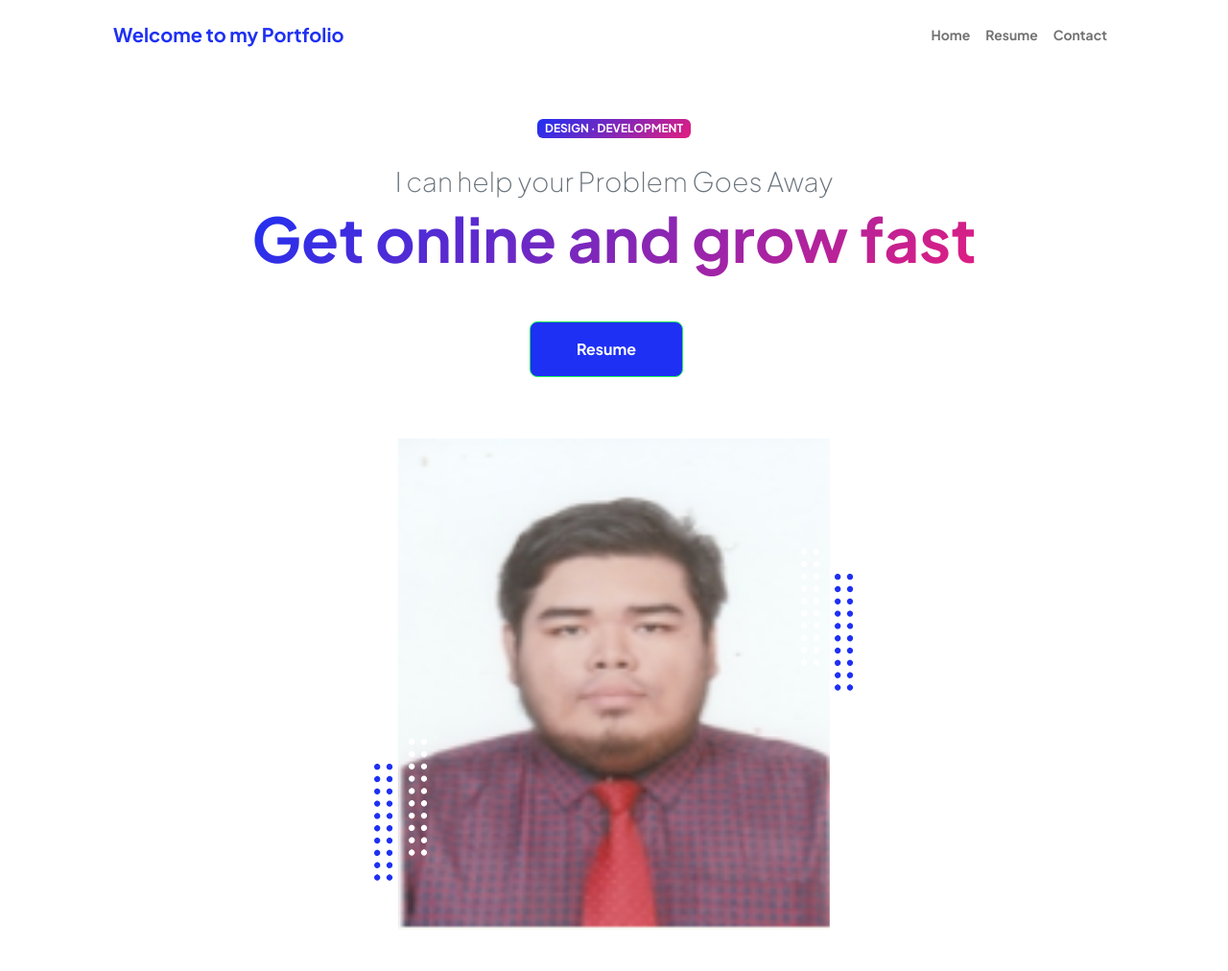
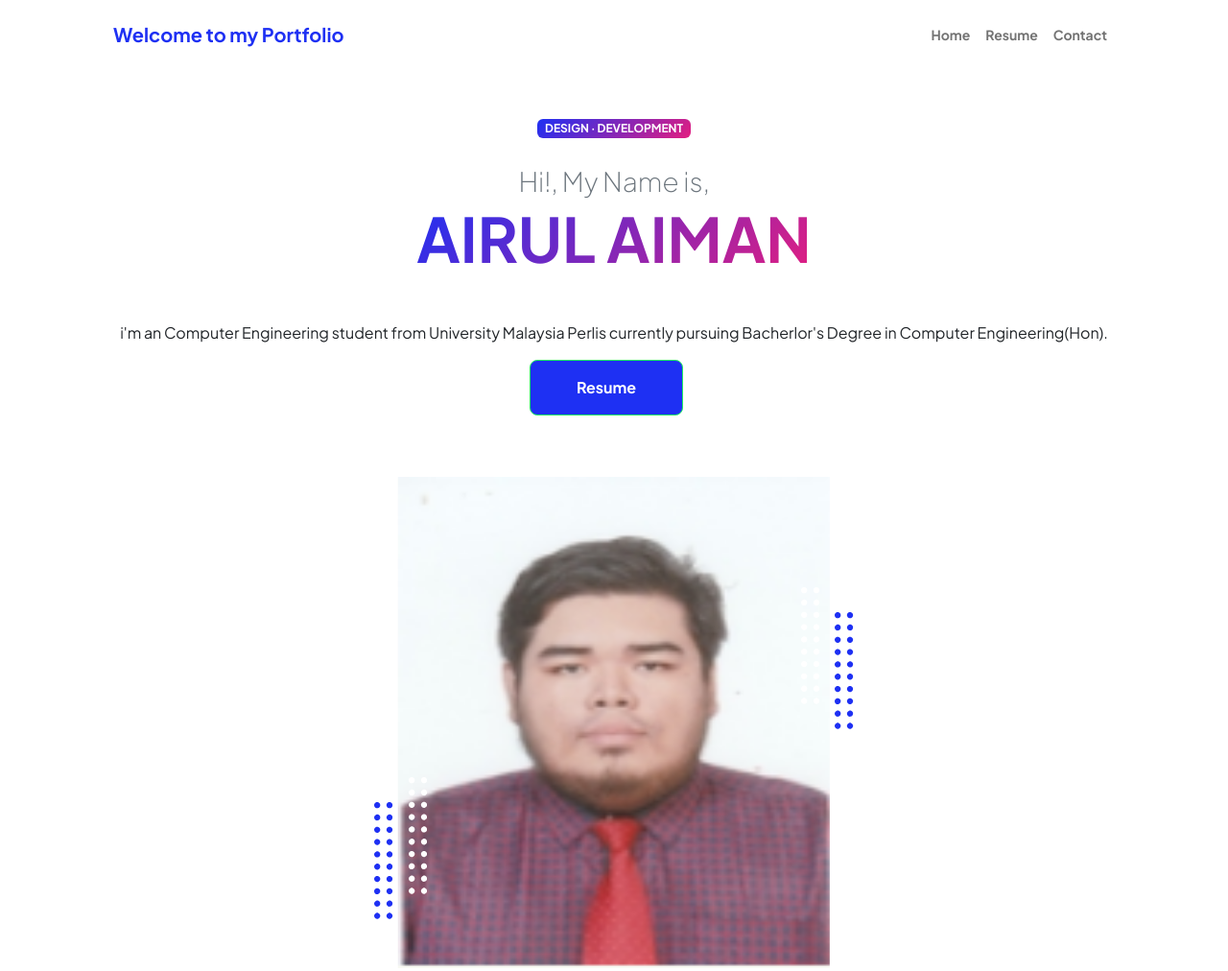
Before and after one commit to AirulAiman/Portfolio, a plain HTML site: page index.html in a window 1280 px wide. Shown: the top 1012 px of the page at 96% size. Drawn offline with nearby package versions, Linux system fonts and the light colour scheme.

Commit message:
Update index.html

```diff
--- a/index.html
+++ b/index.html
@@ -42,8 +42,9 @@
                             <!-- Header text content-->
                             <div class="text-center text-xxl-start">
                                 <div class="badge bg-gradient-primary-to-secondary text-white mb-4"><div class="text-uppercase">Design &middot; Development</div></div>
-                                <div class="fs-3 fw-light text-muted">I can help your Problem Goes Away</div>
-                                <h1 class="display-3 fw-bolder mb-5"><span class="text-gradient d-inline">Get online and grow fast</span></h1>
+                                <div class="fs-3 fw-light text-muted">Hi!, My Name is,</div>
+                                <h1 class="display-3 fw-bolder mb-5"><span class="text-gradient d-inline">AIRUL AIMAN</span></h1>
+                                <p class="home-text3" style="opacity: 1; transform: translateY(0px);">i'm an Computer Engineering student from University Malaysia Perlis currently pursuing Bacherlor's Degree in Computer Engineering(Hon).</p>
                                 <div class="d-grid gap-3 d-sm-flex justify-content-sm-center justify-content-xxl-start mb-3">
                                     <a class="btn btn-primary btn-lg px-5 py-3 me-sm-3 fs-6 fw-bolder" href="resume.html">Resume</a>
 
```
